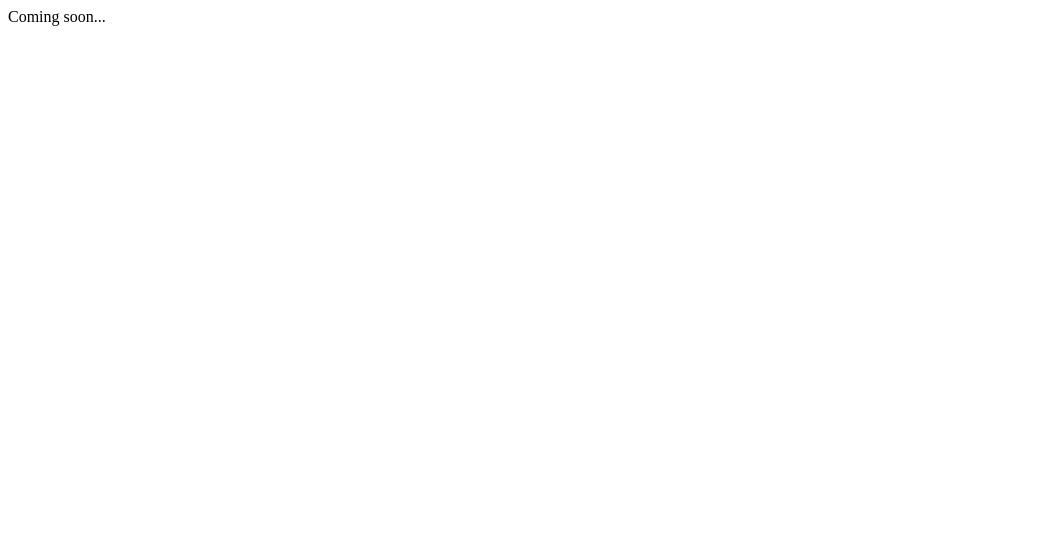
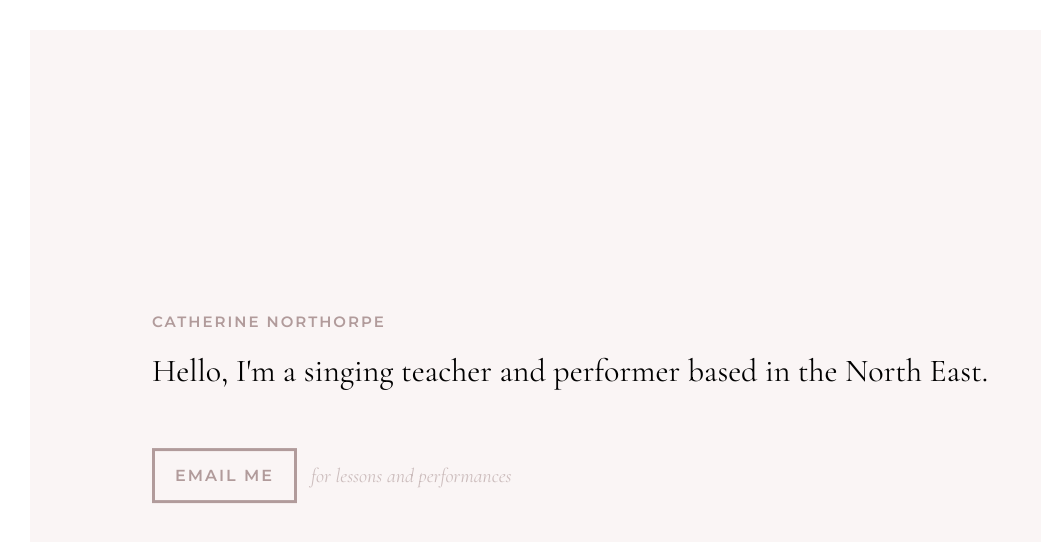
Before and after one commit to cnorthorpe/website, a plain HTML site: page index.html in a window 1280 px wide. Shown: the whole page, without its empty margins (0-1041 px from the left). Drawn offline with nearby package versions, Linux system fonts and the light colour scheme.

Commit message:
Designed site

```diff
--- a/index.html
+++ b/index.html
@@ -3,9 +3,29 @@
   <head>
     <meta charset="utf-8">
     <meta name="google-site-verification" content="mXCLUYVpg3O-FF1geaUZZ0B8uDl_vatl-AqRg903928" />
-    <title>Catherine Northorpe – Singing Teacher and Performer – Sunderland</title>
+    <title>Catherine Northorpe – Singing Teacher and Performer – Sunderland and North East England</title>
+    <link rel="stylesheet" href="style.css">
+    <meta name="viewport" content="width=device-width, initial-scale=1">
+    <link href="https://fonts.googleapis.com/css?family=Cormorant+Garamond:300,300i,400,400i,500,500i" rel="stylesheet">
+    <link href="https://fonts.googleapis.com/css?family=Montserrat:400,500,600,700" rel="stylesheet">
   </head>
   <body>
-    Coming soon...
+    <div class="HeaderWrapper">
+      <div class="HeaderInner">
+        <div class="HeaderContent">
+          <div class="HeaderName">
+            Catherine Northorpe
+          </div>
+          <div class="HeaderStrapline">
+            Hello, I'm a singing teacher and performer based in the North East.
+          </div>
+          <div class="HeaderCta">
+            <div class="HeaderCtaBtn"><a href="mailto:hello@catherinenorthorpe.co.uk">Email Me</a></div>
+            <div class="HeaderCtaSideText">for lessons and performances</div>
+          </div>
+        </div>
+
+      </div>
+    </div>
   </body>
 </html>
--- /dev/null
+++ b/style.css
@@ -0,0 +1,80 @@
+html{
+  height: 100%;
+}
+
+body{
+  margin: 0;
+  height: 100%;
+}
+
+*{
+  box-sizing: border-box;
+}
+
+.HeaderWrapper{
+  width: 100%;
+  height: 100%;
+  padding: 30px;
+}
+
+.HeaderInner{
+  background-color: #faf5f5;
+  width: 100%;
+  padding: 10%;
+  height: 100%;
+}
+
+.HeaderContent{
+  position: relative;
+  top: 50%;
+  transform: translateY(-50%);
+}
+
+.HeaderName{
+  font-family: 'Montserrat', sans-serif;
+  font-weight: 600;
+  text-transform: uppercase;
+  letter-spacing: 1.5pt;
+  font-size: 15px;
+  margin-bottom: 18px;
+  -webkit-font-smoothing: antialiased;
+  -moz-osx-font-smoothing: grayscale;
+  color: #b19b9b;
+}
+
+.HeaderStrapline{
+  font-family: 'Cormorant Garamond', serif;
+  font-size: 2em;
+  line-height: 1.4em;
+  color: #3d3838;
+}
+
+.HeaderCta{
+  margin-top: 70px;
+}
+
+.HeaderCtaBtn{
+  display: inline-block;
+  vertical-align: middle;
+}
+
+.HeaderCtaBtn a{
+  color: #b19b9b;
+  text-decoration: none;
+  padding: 15px 20px;
+  border: 3px solid #b19b9b;
+  font-family: 'Montserrat', sans-serif;
+  font-weight: 600;
+  text-transform: uppercase;
+  letter-spacing: 1.5pt;
+}
+
+.HeaderCtaSideText{
+  display: inline-block;
+  vertical-align: middle;
+  font-family: 'Cormorant Garamond', serif;
+  font-style: italic;
+  margin-left: 10px;
+  font-size: 20px;
+  color: #ccbdbd;
+}
```
